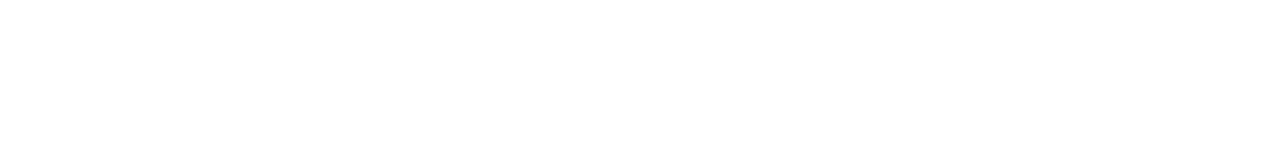
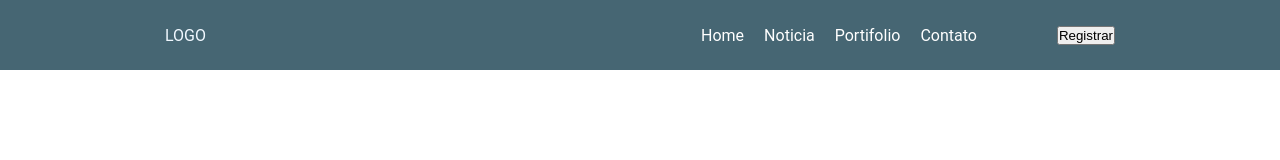
Before and after one commit to Bryan-Abranches/GammingWebsite, a plain HTML site: page index.html in a window 1280 px wide. Drawn offline with Linux system fonts and the light colour scheme.

Commit message:
firts-commit

```diff
--- a/assets/css/style.css
+++ b/assets/css/style.css
@@ -1,17 +1,61 @@
-
 /* configuração-global*/
 
-
-*{
-    padding: 0;
-    margin: 0;
-    box-sizing: border-box;
+* {
+  padding: 0;
+  margin: 0;
+  box-sizing: border-box;
 }
 
 /* organização-do-elemento-:root */
 
-:root{
+:root {
+  font-size: 10px;
+  font-family: 'Roboto', sans-serif;
+  text-decoration: none;
+}
 
-    font-size: 10px;
+body {
+  font-size: 1.6rem;
+}
+
+.container {
+  max-width: 1000px;
+  margin: 0 auto;
 
 }
+header {
+  width: 100%;
+  background-color: #466673;
+}
+
+a{
+    text-decoration: none;
+    color: aliceblue;
+}
+
+.top-bar {
+  display: flex;
+  justify-content: space-between;
+  align-items: center;
+  padding: 2.5rem;
+}
+
+.menu-nav{
+    display: flex;
+    gap: 8rem;
+    align-items: center;
+}
+
+.menu-nav ul {
+  list-style: none;
+  display: flex;
+  gap: 2rem;
+}
+
+
+.menu-nav ul li a {
+    color:white
+
+}
+
+@import url("https://fonts.googleapis.com/css2? family= Roboto:wght@500;700;900 & display=swap");
--- a/index.html
+++ b/index.html
@@ -0,0 +1,50 @@
+<!DOCTYPE html>
+<html lang="pt-BR">
+  <head>
+    <meta charset="UTF-8" />
+    <meta http-equiv="X-UA-Compatible" content="IE=edge" />
+    <meta name="viewport" content="width=device-width, initial-scale=1.0" />
+
+    <link rel="stylesheet" href="./assets/css/style.css" />
+
+    <title>xTheKillerman</title>
+  </head>
+  <body>
+    <header>
+      <section class="container">
+        <nav class="top-bar">
+          <section>
+            <a href=""><img src="" alt="" />LOGO</a>
+          </section>
+
+          <section class="menu-nav">
+            <div>
+              <ul>
+                <li>
+                  <a href="#">Home</a>
+                </li>
+                <li>
+                  <a href="#">Noticia</a>
+                </li>
+                <li>
+                  <a href="#">Portifolio</a>
+                </li>
+                <li>
+                  <a href="#">Contato</a>
+                </li>
+              </ul>
+            </div>
+
+            <div class="botton-nav">
+              <input type="button" value="Registrar" />
+            </div>
+          </section>
+        </nav>
+      </section>
+    </header>
+
+    <main></main>
+
+    <footer></footer>
+  </body>
+</html>
```
